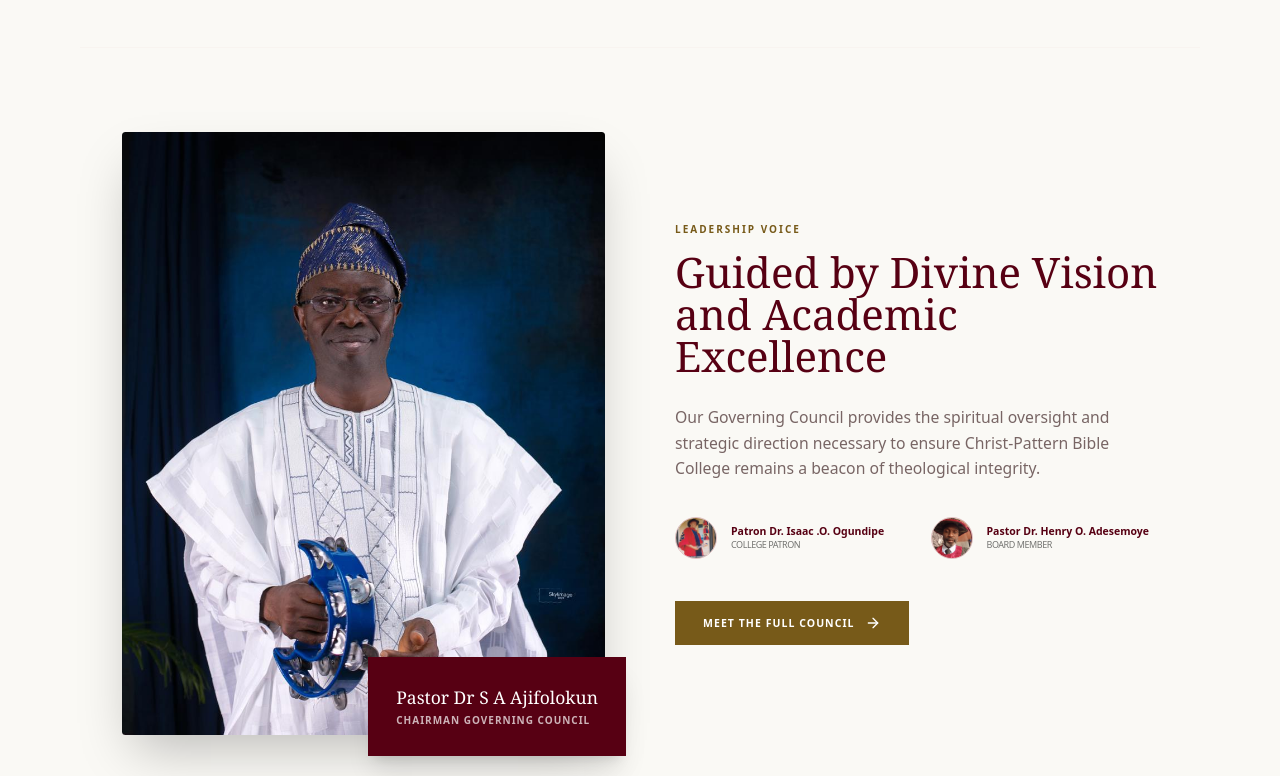
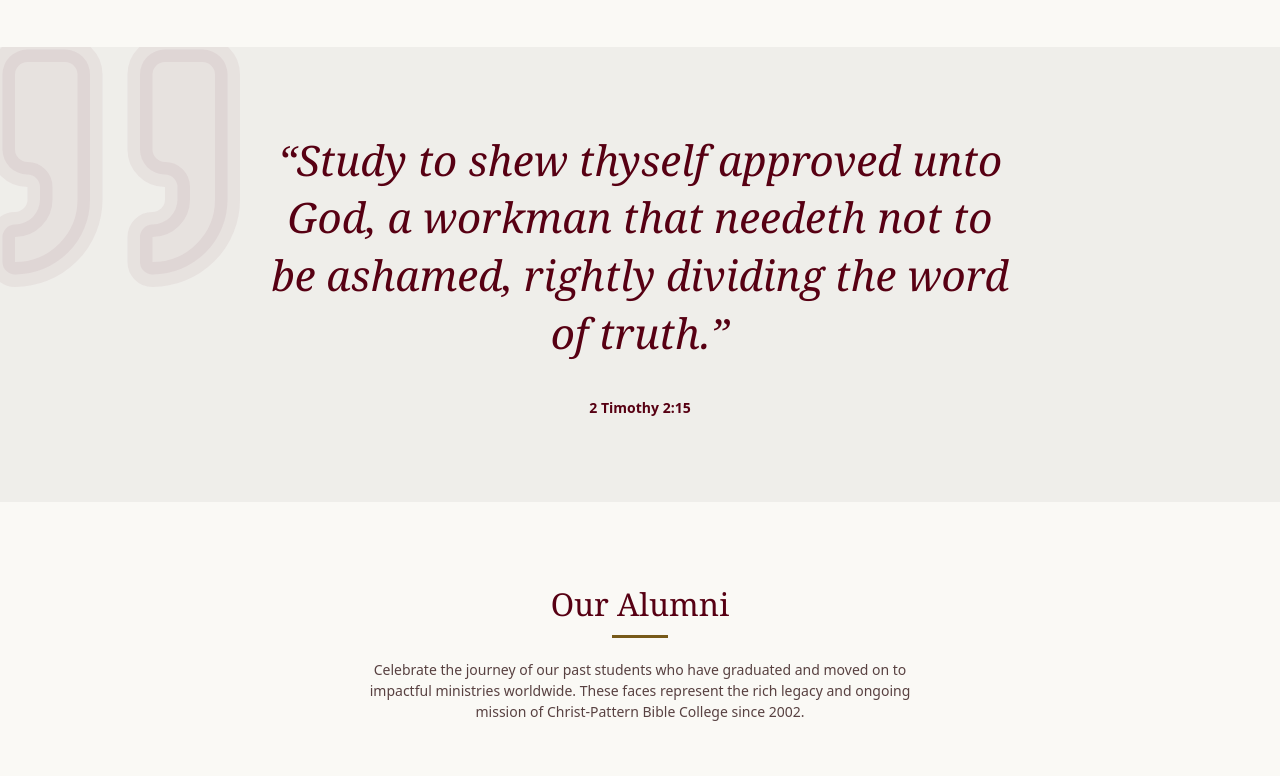
Before and after one commit to Mr-Courteous/bible-school-app, a Next.js app: page / in a window 1280 px wide. Shown: the part 1940-2716 px from the top of the page. Built offline with nearby package versions, Linux system fonts and the light colour scheme.

Commit message:
still editing

```diff
--- a/app/page.tsx
+++ b/app/page.tsx
@@ -108,7 +108,7 @@ export default function TheologySchool() {
 
         <div className="grid grid-cols-1 sm:grid-cols-2 lg:grid-cols-4 gap-6">
           {[
-            { name: 'Pastor Dr S A Ajifolokun', role: 'Chairman', img: '/Boards/WhatsApp Image 2026-04-28 at 10.00.05 PM.jpeg' },
+            { name: 'Pastor Dr S A Ajifolokun', role: 'Chairman Governing Council', img: '/Boards/WhatsApp Image 2026-04-28 at 10.00.05 PM.jpeg' },
             { name: 'Evang Dr. Mrs Victoria Oluremi Ajifolokun', role: 'Founder / Director of Studies', img: '/Boards/WhatsApp Image 2026-04-28 at 10.03.24 PM.jpeg' },
             { name: 'Engr Emmanuel E. Ajifolokun', role: 'Coordinator', img: '/Boards/WhatsApp Image 2026-04-29 at 9.43.06 AM.jpeg' },
             { name: 'Pastor Dr. Henry Olubunmi Adesemoye', role: 'Dean', img: '/Boards/WhatsApp Image 2026-04-28 at 8.40.43 PM.jpeg' },
@@ -134,66 +134,7 @@ export default function TheologySchool() {
         </div>
       </section>
 
-      {/* Leadership Highlight Section */}
-      <section className="py-24 px-8 md:px-12 max-w-7xl mx-auto border-t border-[#e0bfbf]/10">
-        <div className="grid grid-cols-1 lg:grid-cols-2 gap-20 items-center">
-          <AnimatedSection direction="left" className="relative">
-            <div className="aspect-[4/5] overflow-hidden rounded-sm shadow-2xl relative z-10 bg-stone-100">
-              <LazyImage
-                src="/Boards/WhatsApp Image 2026-04-28 at 10.00.05 PM.jpeg"
-                fill
-                className="object-cover"
-                alt="Chairman Governing Council"
-              />
-            </div>
-            <div className="absolute -bottom-6 -right-6 bg-[#570013] text-white p-8 shadow-xl z-20">
-              <h4 className="font-serif text-xl mb-1">Pastor Dr S A Ajifolokun</h4>
-              <p className="text-[10px] font-bold uppercase tracking-widest opacity-70">Chairman Governing Council</p>
-            </div>
-          </AnimatedSection>
 
-          <AnimatedSection direction="right">
-            <span className="text-[10px] font-bold text-[#775a19] uppercase tracking-[0.2em] block mb-4">Leadership Voice</span>
-            <h2 className="font-serif text-4xl md:text-5xl text-[#570013] mb-8">Guided by Divine Vision and Academic Excellence</h2>
-            <p className="text-[#584141] text-lg leading-relaxed opacity-80 mb-10">
-              Our Governing Council provides the spiritual oversight and strategic direction necessary to ensure Christ-Pattern Bible College remains a beacon of theological integrity.
-            </p>
-            <div className="grid grid-cols-2 gap-8 mb-12">
-              <div className="flex items-center gap-4">
-                <div className="w-12 h-12 rounded-full overflow-hidden flex-shrink-0 border border-[#e0bfbf] relative">
-                  <LazyImage
-                    src="/Boards/WhatsApp Image 2026-04-28 at 8.46.50 PM.jpeg"
-                    fill
-                    className="object-cover"
-                    alt="Patron"
-                  />
-                </div>
-                <div>
-                  <h5 className="font-bold text-xs text-[#570013]">Patron Dr. Isaac .O. Ogundipe</h5>
-                  <p className="text-[9px] uppercase tracking-tighter opacity-60">College Patron</p>
-                </div>
-              </div>
-              <div className="flex items-center gap-4">
-                <div className="w-12 h-12 rounded-full overflow-hidden flex-shrink-0 border border-[#e0bfbf] relative">
-                  <LazyImage
-                    src="/Boards/WhatsApp Image 2026-04-28 at 8.40.43 PM.jpeg"
-                    fill
-                    className="object-cover"
-                    alt="Board Member"
-                  />
-                </div>
-                <div>
-                  <h5 className="font-bold text-xs text-[#570013]">Pastor Dr. Henry O. Adesemoye</h5>
-                  <p className="text-[9px] uppercase tracking-tighter opacity-60">Board Member</p>
-                </div>
-              </div>
-            </div>
-            <Link href="/about" className="inline-flex items-center gap-3 px-8 py-4 bg-[#775a19] text-white font-bold text-xs uppercase tracking-widest">
-              Meet the Full Council <ArrowRight size={16} />
-            </Link>
-          </AnimatedSection>
-        </div>
-      </section>
 
       {/* Quote Section */}
       <section className="py-24 bg-[#efeeea] overflow-hidden relative">
```
Also changed, not shown: public/Boards/WhatsApp Image 2026-04-28 at 8.46.50 PM.jpeg.
